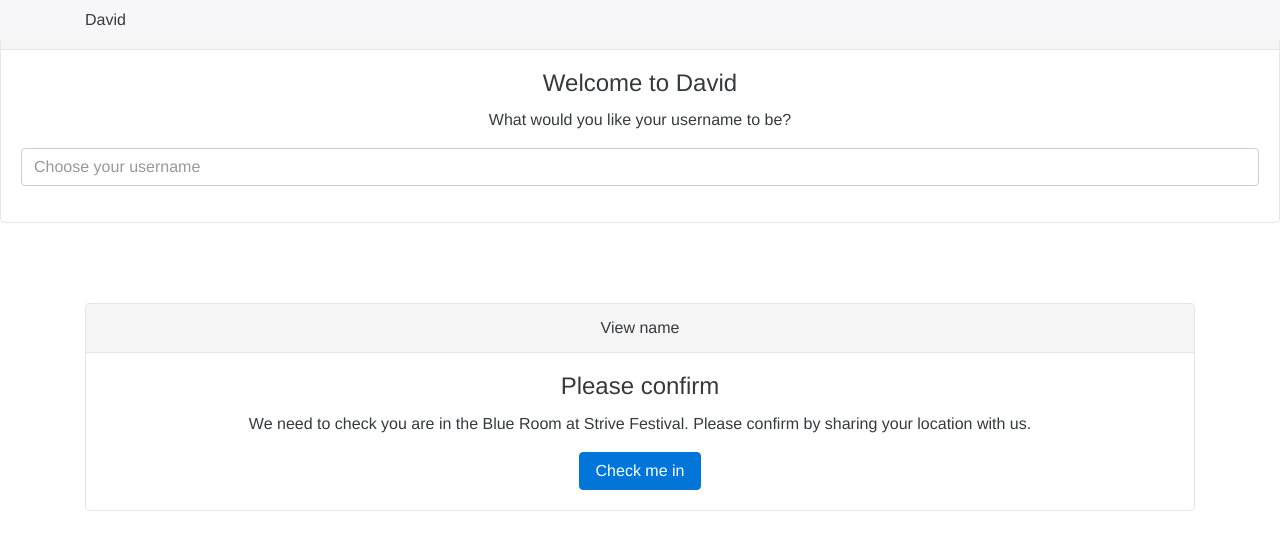
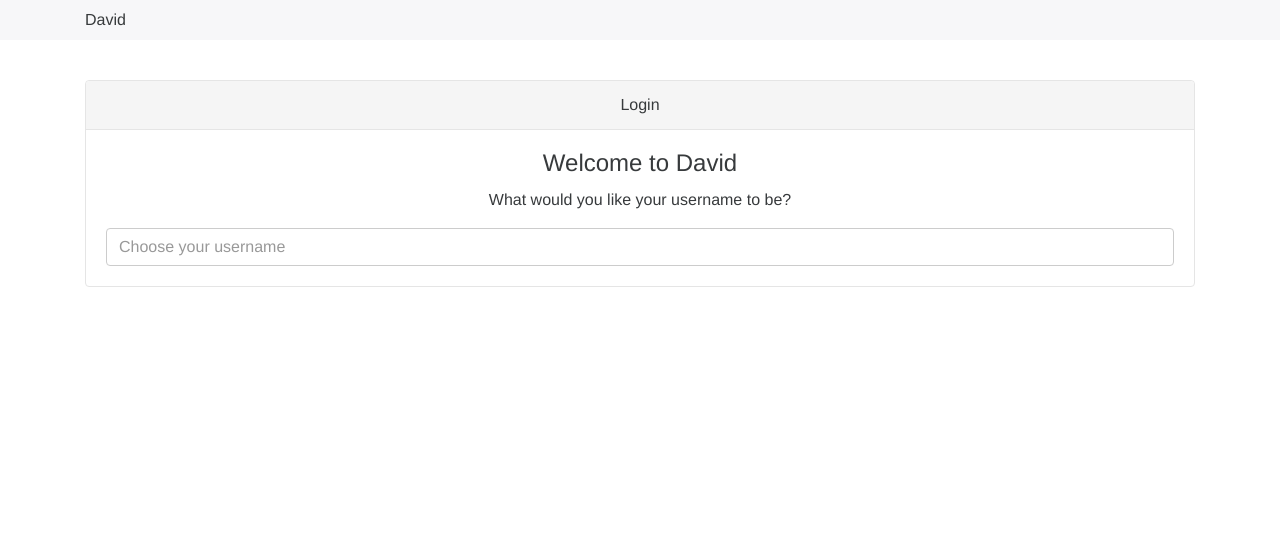
Before and after one commit to bridgeatwaterloo/david, a plain HTML site: page app/set-username/index.html in a window 1280 px wide. Drawn offline with nearby package versions, Linux system fonts and the light colour scheme; files that its build step writes are made by us from their sources.

Commit message:
Pairing w/ Christina to fix errors

```diff
--- a/app/decisions-are-you-happy/decision-are-you-happy.js
+++ b/app/decision-are-you-happy/decision-are-you-happy.js
@@ -3,6 +3,7 @@
 
 function processDecision() {
 	var username = getUsername();
+	console.log(username)
 	var answer = $(this).attr('data-answer');
 	if (answer === "Yes") {
 		alert("Answered yes!")
--- a/app/set-username/index.html
+++ b/app/set-username/index.html
@@ -1,3 +1,29 @@
+
+
+
+<!doctype html>
+<html class="no-js" lang="">
+  <head>
+    <meta charset="utf-8">
+    <meta http-equiv="x-ua-compatible" content="ie=edge">
+    <title>David: View Name</title>
+    <meta name="viewport" content="width=device-width, initial-scale=1">
+    <link rel="stylesheet" href="/app/app-global-css/bootstrap.css">
+    <link rel="stylesheet" href="/app/app-global-css/html5-boilerplate.css">
+    <link rel="stylesheet" href="/app/app-global-css/david.css">
+    <link rel="stylesheet" href="/app/set-username/set-username.css">
+    <script src="/js/vendor/modernizr-2.8.3.min.js"></script>
+  </head>
+  <body class="set-username">
+
+    <nav class="navbar navbar-light bg-faded navbar-fixed-top">
+      <div class="container">
+        David
+      </div>
+    </nav>
+
+    <div class="container david-container">
+
       <section class="view view-set-username">
 
         <!-- Another card from bootstrap -->
@@ -12,49 +38,11 @@
 
             <!-- a form with an input -->
             <form class="form-set-username" >
-<input type="text" class="form-control" name="datalabel" placeholder="Choose your username">
+              <input type="text" class="form-control" name="datalabel" placeholder="Choose your username">
             </form>
 
           </div>
         </div>
-      </section>
-
-
-<!doctype html>
-<html class="no-js" lang="">
-  <head>
-    <meta charset="utf-8">
-    <meta http-equiv="x-ua-compatible" content="ie=edge">
-    <title>David: View Name</title>
-    <meta name="viewport" content="width=device-width, initial-scale=1">
-    <link rel="stylesheet" href="/app/app-global-css/bootstrap.css">
-    <link rel="stylesheet" href="/app/app-global-css/html5-boilerplate.css">
-    <link rel="stylesheet" href="/app/app-global-css/david.css">
-    <link rel="stylesheet" href="/app/view-name/view-name.css">
-    <script src="/js/vendor/modernizr-2.8.3.min.js"></script>
-  </head>
-  <body class="view-name">
-
-    <nav class="navbar navbar-light bg-faded navbar-fixed-top">
-      <div class="container">
-        David
-      </div>
-    </nav>
-
-    <div class="container david-container">
-
-      <section class="view">
-        <div class="card text-xs-center">
-          <div class="card-header">
-            View name
-          </div>
-          <div class="card-block">
-            <h4 class="card-title">Please confirm</h4>
-            <p class="card-text geolocation-message">We need to check you are in the Blue Room at Strive Festival. Please confirm by sharing your location with us.</p>
-            <a href="#" class="btn btn-primary submit-checkin">Check me in</a>
-          </div>
-        </div>
-
       </section>
 
     </div><!-- end of .david-container -->
@@ -66,7 +54,7 @@
 
 
     <script src="/app/app-global-js/view-helpers.js"></script>
-    <script src="/app/view-name/view-name.js"></script>
+    <script src="/app/set-username/set-username.js"></script>
 
   </body>
 </html>
```
Also changed, not shown: app/decision-are-you-happy/index.html (renamed from app/decisions-are-you-happy/index.html, +3 -3 lines).
